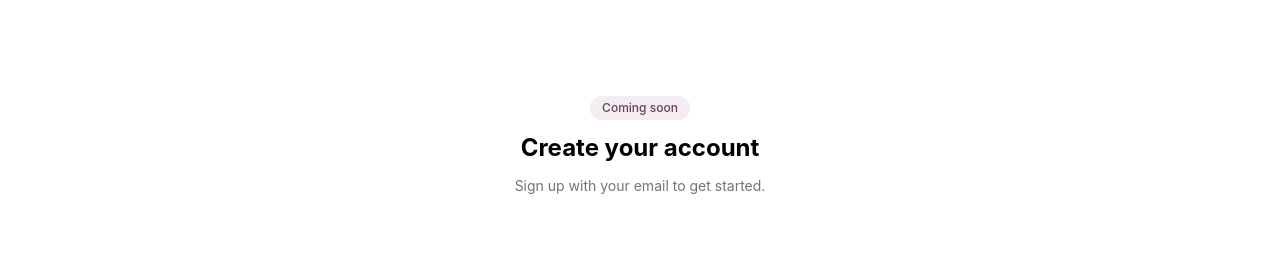
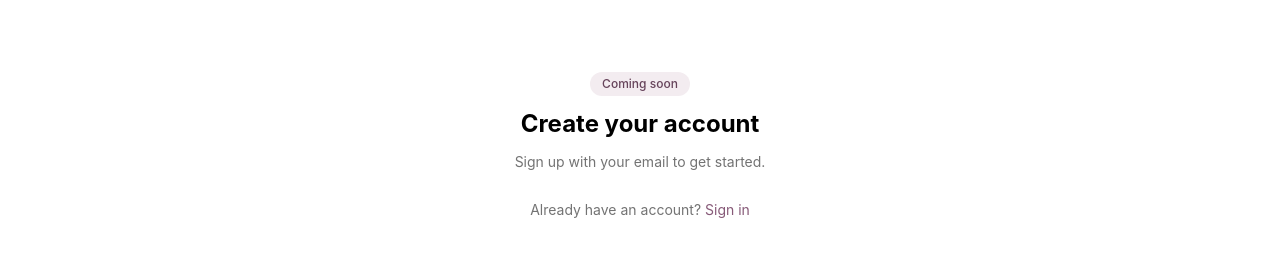
Before and after one commit to hktari/digiart, a Next.js app in the folder apps/mvp/: page /auth/sign-up in a window 1280 px wide. Shown: the part 319-589 px from the top of the page. Built offline with nearby package versions, Linux system fonts and the light colour scheme; no server answers.

Commit message:
fix(auth): preserve callbackUrl between sign-in and sign-up pages
- Pass callbackUrl from sign-in page to sign-up link
- Accept callbackUrl on sign-up page and include it in sign-in return link
- Ensures users are redirected to intended destination after auth flow

```diff
--- a/apps/mvp/app/auth/sign-in/page.tsx
+++ b/apps/mvp/app/auth/sign-in/page.tsx
@@ -4,9 +4,9 @@ import { AnalyticsEvents, trackAnonymousEvent } from "@/lib/analytics/events";
 export default async function SignInPage({
   searchParams,
 }: {
-  searchParams: Promise<{ error?: string }>;
+  searchParams: Promise<{ error?: string; callbackUrl?: string }>;
 }) {
-  const { error } = await searchParams;
+  const { error, callbackUrl } = await searchParams;
 
   // Track sign-in started
   void trackAnonymousEvent(AnalyticsEvents.AUTH_SIGNIN_STARTED, {
@@ -50,7 +50,14 @@ export default async function SignInPage({
         </form>
         <p className="text-center text-sm text-neutral-500">
           Don&apos;t have an account?{" "}
-          <a href="/auth/sign-up" className="text-fuchsia-600 hover:underline">
+          <a
+            href={
+              callbackUrl
+                ? `/auth/sign-up?callbackUrl=${encodeURIComponent(callbackUrl)}`
+                : "/auth/sign-up"
+            }
+            className="text-fuchsia-600 hover:underline"
+          >
             Sign up
           </a>
         </p>
--- a/apps/mvp/app/auth/sign-up/page.tsx
+++ b/apps/mvp/app/auth/sign-up/page.tsx
@@ -1,10 +1,30 @@
-import { PlaceholderPage } from "@/components/placeholder-page";
+type Props = {
+  searchParams: Promise<{ callbackUrl?: string }>;
+};
 
-export default function SignUpPage() {
+export default async function SignUpPage({ searchParams }: Props) {
+  const { callbackUrl } = await searchParams;
+  const signInHref = callbackUrl
+    ? `/auth/sign-in?callbackUrl=${encodeURIComponent(callbackUrl)}`
+    : "/auth/sign-in";
+
   return (
-    <PlaceholderPage
-      title="Create your account"
-      description="Sign up with your email to get started."
-    />
+    <main className="flex min-h-screen flex-col items-center justify-center px-4">
+      <div className="max-w-lg w-full text-center space-y-3">
+        <span className="inline-block rounded-full bg-fuchsia-100 px-3 py-1 text-xs font-medium text-fuchsia-700">
+          Coming soon
+        </span>
+        <h1 className="text-2xl font-bold">Create your account</h1>
+        <p className="text-sm text-neutral-500">
+          Sign up with your email to get started.
+        </p>
+        <p className="text-sm text-neutral-500 pt-4">
+          Already have an account?{" "}
+          <a href={signInHref} className="text-fuchsia-600 hover:underline">
+            Sign in
+          </a>
+        </p>
+      </div>
+    </main>
   );
 }
```
